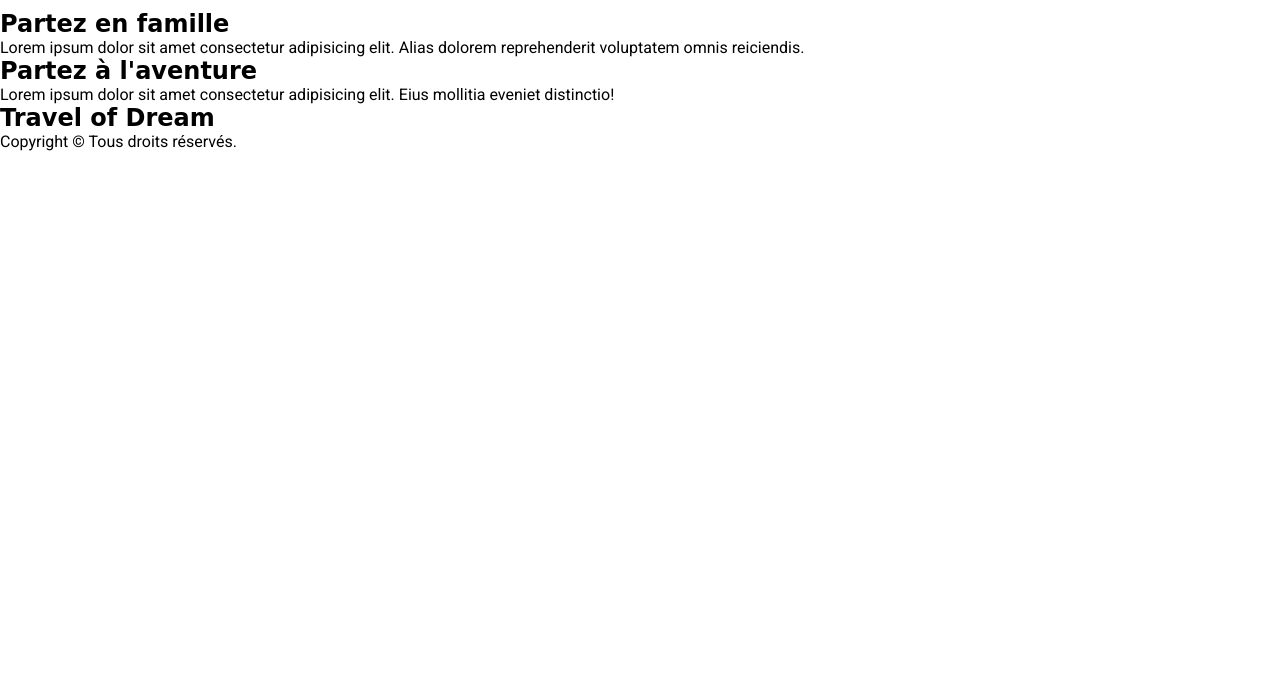
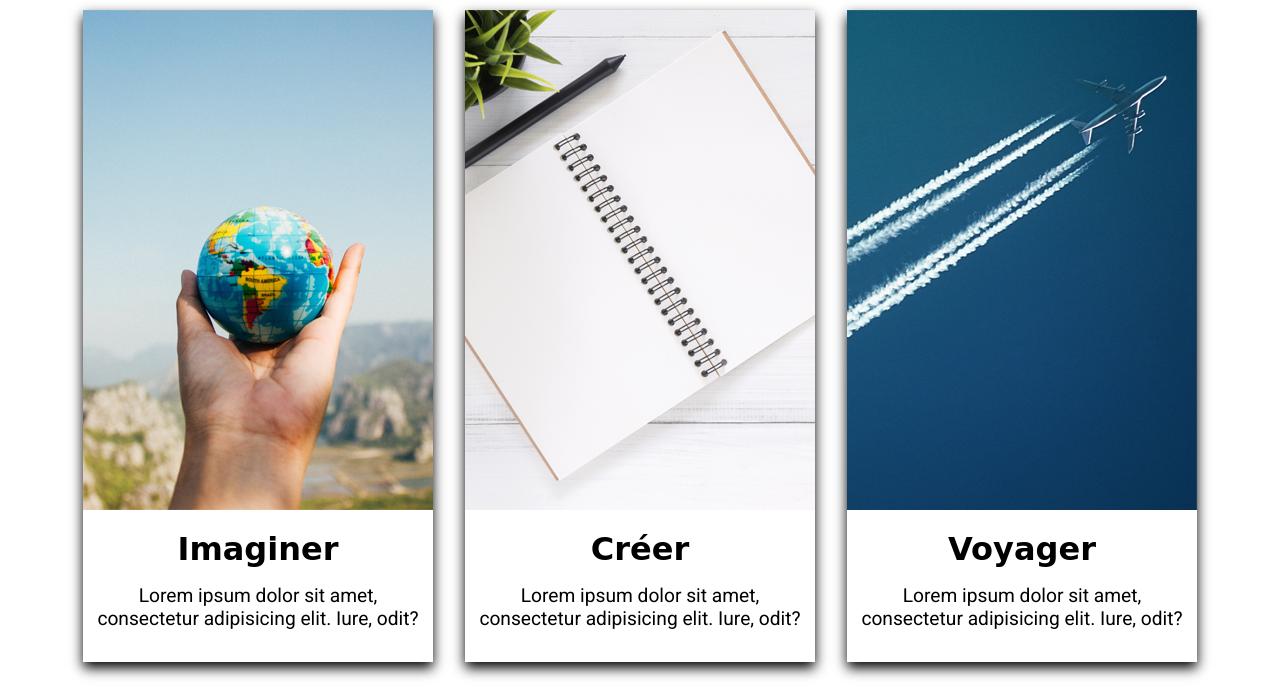
Before and after one commit to splint-code/travel-dream, a plain HTML site: page index.html in a window 1280 px wide. Shown: the part 844-1541 px from the top of the page. Before the commit the page ends 995 px from the top, so only its background shows below. Drawn offline with Linux system fonts and the light colour scheme; a web font is replaced by a local one.

Commit message:
Creation de la section carte
Mise en place du CSS des cartes

```diff
--- a/index.html
+++ b/index.html
@@ -46,9 +46,43 @@
     </section>
 
     <!-- Section Carte -->
-    <section class="carte">
-        <!-- TODO CARTE -->
-    </section>
+    <div class="carte-section">
+        <div class="carte">
+            <div class="carte-img">
+                <img src="image/organiser.jpg" alt="cahier ouvert vierge">
+            </div>
+            <div class="carte-info">
+                <h2>Imaginer</h2>
+                <p>
+                    Lorem ipsum dolor sit amet, consectetur adipisicing elit. Iure, odit?
+                </p>
+            </div>
+        </div>
+
+        <div class="carte">
+            <div class="carte-img">
+                <img src="image/Planifier.jpg" alt="cahier ouvert vierge">
+            </div>
+            <div class="carte-info">
+                <h2>Créer</h2>
+                <p>
+                    Lorem ipsum dolor sit amet, consectetur adipisicing elit. Iure, odit?
+                </p>
+            </div>
+        </div>
+
+        <div class="carte">
+            <div class="carte-img">
+                <img src="image/voyager.jpg" alt="cahier ouvert vierge">
+            </div>
+            <div class="carte-info">
+                <h2>Voyager</h2>
+                <p>
+                    Lorem ipsum dolor sit amet, consectetur adipisicing elit. Iure, odit?
+                </p>
+            </div>
+        </div>
+    </div>
 
     <!-- Section Choix -->
     <section class="choix">
--- a/style.css
+++ b/style.css
@@ -77,3 +77,42 @@ h1 {
     background: #e44e18;
     box-shadow: -1px 5px 8px black;
 }
+
+/*  ---------
+    Section Carte
+    ---------
+*/
+
+.carte-section {
+    display: flex;
+    justify-content: center;
+    flex-wrap: wrap;
+    margin-bottom: 2rem;
+}
+
+.carte {
+    width: 350px;
+    margin: 0 1rem 2rem;
+    box-shadow: 0 6px 12px black;
+}
+
+.carte-image {
+    width: 100%;
+    object-fit: cover;
+
+}
+
+.carte-info {
+    text-align: center;
+    padding: 1rem 0.5rem;
+}
+
+.carte-info h2 {
+    font-size: 2rem;
+    margin-bottom: 1rem;
+}
+
+.carte-info p {
+    font-size: 1.2rem;
+    margin-bottom: 1rem;
+}
```
